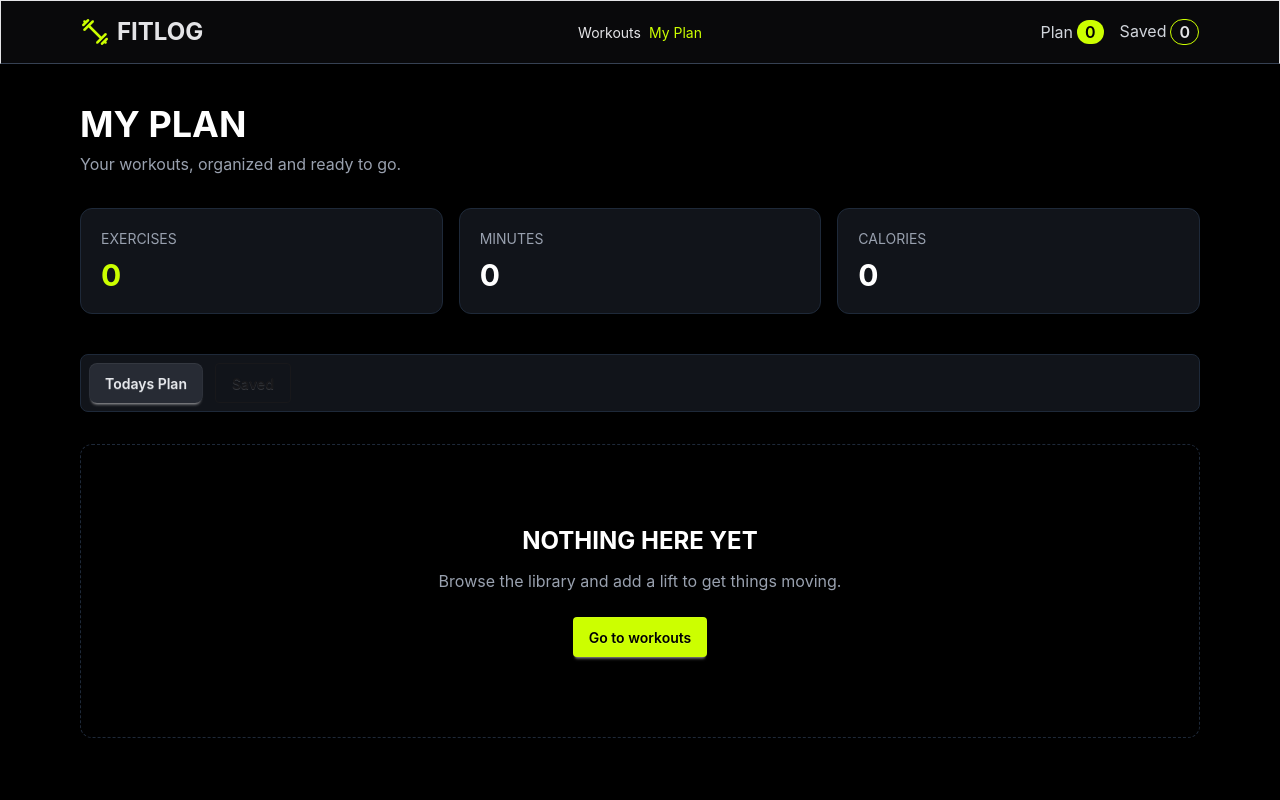
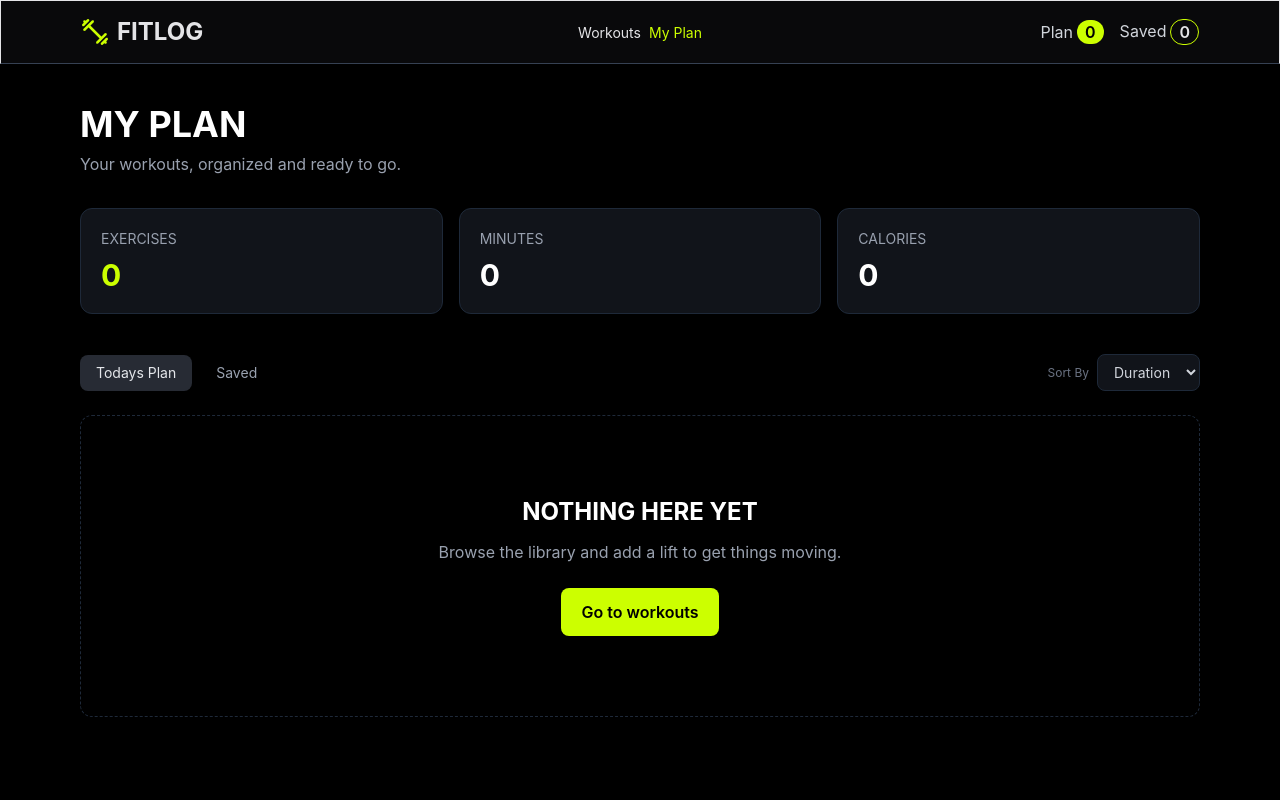
Before and after one commit to naifulnaife/A6_FitLog, a Next.js app: page /my-plan in a window 1280 px wide. Shown: the top 800 px of the page. Built offline with nearby package versions, Linux system fonts and the light colour scheme.

Commit message:
Sorted Section

```diff
--- a/src/app/my-plan/page.tsx
+++ b/src/app/my-plan/page.tsx
@@ -7,34 +7,51 @@ import { usePlan } from "@/context/PlanContext";
 import { toast } from "react-toastify";
 import { Clock3, Flame, Star } from "lucide-react";
 
-const MyPlan = () => {const {plan, saved,removeFromPlan, removeSaved, } = usePlan();
-const [activeTab, setActiveTab] = useState<"plan" | "saved">("plan");
-
+  const MyPlan = () => {
+  const {plan,saved, removeFromPlan, removeSaved,} = usePlan();
+  const [activeTab, setActiveTab] =  useState<"plan" | "saved">("plan");
+  const [sortBy, setSortBy] = useState<"duration" | "calories" | "rating">("duration");
+  const [completedWorkouts, setCompletedWorkouts] =useState<number[]>([]);
   const currentWorkouts = activeTab === "plan" ? plan : saved;
   const totalExercises = currentWorkouts.length;
-  const totalMinutes = currentWorkouts.reduce((total, workout) => total + workout.duration, 0 );
-  const totalCalories = currentWorkouts.reduce((total, workout) => total + workout.caloriesBurned, 0);
+  const totalMinutes =currentWorkouts.reduce( (total, workout) =>  total + workout.duration, 0);
+  const totalCalories = currentWorkouts.reduce(  (total, workout) =>   total + workout.caloriesBurned, 0 );
+  const sortedWorkouts =[...currentWorkouts].sort((a, b) => {
+
+      if (sortBy === "duration") {
+        return a.duration - b.duration; }
+      if (sortBy === "calories") {
+        return ( a.caloriesBurned -b.caloriesBurned);
+      }
+
+      return a.rating - b.rating;
+    });
 
   return (
     <main className="min-h-svh px-10 lg:px-20 py-10 bg-black text-white">
+      <div className="mb-8">
+        <h1 className="text-4xl font-bold">
+          MY PLAN
+        </h1>
+        <p className="text-gray-400 mt-2">
+          Your workouts, organized and ready to go.
+        </p>
+      </div>
 
-      <div className="mb-8">
-        <h1 className="text-4xl font-bold">MY PLAN</h1>
-        <p className="text-gray-400 mt-2"> Your workouts, organized and ready to go. </p>
-      </div>
+
 
     <div className="grid grid-cols-1 sm:grid-cols-3 gap-4 mb-10">
       <div className="bg-[#11141a] border border-gray-800 rounded-xl p-5">
        <p className="text-gray-400 text-sm">
          EXERCISES
       </p>
-
      <h2 className="text-3xl font-bold mt-2 text-[#ccff00]">
        {totalExercises}
       </h2>
     </div>
 
     <div className="bg-[#11141a] border border-gray-800 rounded-xl p-5">
+
           <p className="text-gray-400 text-sm">
             MINUTES
           </p>
@@ -42,138 +59,173 @@ const [activeTab, setActiveTab] = useState<"plan" | "saved">("plan");
             {totalMinutes}
           </h2>
         </div>
+
         <div className="bg-[#11141a] border border-gray-800 rounded-xl p-5">
           <p className="text-gray-400 text-sm">
             CALORIES
           </p>
-
           <h2 className="text-3xl font-bold mt-2">
             {totalCalories}
           </h2>
         </div>
-
       </div>
 
-
-
-      <div className="flex gap-3 mb-8 border border-gray-800 rounded-lg p-2 bg-[#11141a]">
-
-        <button
-          onClick={() => setActiveTab("plan")}
-          className={
-            activeTab === "plan" ? "btn bg-[#272b34] rounded-lg text-gray-200 border-none" : "btn btn-outline text-gray-400"}>
+      <div className="flex items-center justify-between mb-6">
+        <div className="flex items-center gap-2">
+          <button onClick={() =>setActiveTab("plan")}
+          className={activeTab === "plan"  ? "px-4 py-2 rounded-lg bg-[#272b34] text-gray-200 text-sm" : "px-4 py-2 rounded-lg text-gray-400 text-sm hover:bg-[#11141a]" } >
             Todays Plan
           </button>
 
 
-        <button
-          onClick={() => setActiveTab("saved")}
-          className={
-            activeTab === "saved" ? "btn bg-[#272b34] rounded-lg text-gray-200 border-none" : "btn btn-outline text-gray-40 "}>
+          <button onClick={() => setActiveTab("saved")}className={
+              activeTab === "saved"? "px-4 py-2 rounded-lg bg-[#272b34] text-gray-200 text-sm": "px-4 py-2 rounded-lg text-gray-400 text-sm hover:bg-[#11141a]"}>
             Saved
           </button>
+        </div>
+
+        <div className="flex items-center gap-2">
+          <label
+            htmlFor="sort"
+            className="text-xs text-gray-500">
+            Sort By
+          </label>
+          <select
+            id="sort"
+            value={sortBy}
+            onChange={(e) =>
+              setSortBy(e.target.value as | "duration" | "calories"| "rating")
+            }
+            className="px-3 py-2 rounded-lg bg-[#11141a] border border-gray-800 text-gray-300 text-sm outline-none">
+
+            <option value="duration">
+              Duration
+            </option>
+
+            <option value="calories">
+              Calories
+            </option>
+
+            <option value="rating">
+              Rating
+            </option>
+
+          </select>
 
         </div>
-      <div>
 
       </div>
 
       {currentWorkouts.length === 0 ? (
-
         <div className="border border-dashed border-gray-800 rounded-xl text-center py-20">
-
           <h2 className="text-2xl font-bold mb-3">
             NOTHING HERE YET
           </h2>
-
           <p className="text-gray-400 mb-6">
             Browse the library and add a lift to get things moving.
           </p>
-
           <Link
             href="/"
-            className="btn bg-[#ccff00] text-black border-none">
+            className="inline-block px-5 py-3 rounded-lg bg-[#ccff00] text-black font-semibold">
             Go to workouts
           </Link>
+        </div>
 
-        </div> ) : (
+      ) : (
 
         <div className="space-y-4">
+          {sortedWorkouts.map((workout) => {
+            const isCompleted =
+              completedWorkouts.includes(
+                workout.id );
 
-          {currentWorkouts.map((workout) => (
+            return (
 
               <div
                 key={workout.id}
-              className="bg-[#11141a] border border-gray-800 rounded-xl p-3">
+                className={`bg-[#11141a] border border-gray-800 rounded-xl p-3 ${
+                  isCompleted
+                    ? "opacity-60"
+                    : "" }`} >
 
         <div className="flex flex-col sm:flex-row items-center gap-4">
            <div className="w-full sm:w-24 h-20 shrink-0">
-                  <Image src={workout.image} alt={workout.name}  width={150}  height={100}
-                    className="w-full h-full object-cover rounded-lg" />
+               <Image
+                      src={workout.image}
+                      alt={workout.name}
+                      width={150}
+                      height={100}
+                      className="w-full h-full object-cover rounded-lg"/>
              </div>
+
     <div className="flex-1 w-full">
        <h2 className="font-bold text-lg">
        {workout.name}
      </h2>
+
                     <p className="text-sm text-gray-500">
                       {workout.equipment}
                     </p>
+
                     <div className="flex flex-wrap gap-4 text-xs text-gray-400 mt-2">
-
-                    <span className="flex">
-                      <Clock3 size={18} className="text-[#ccff00]"/> {workout.duration} min
+                      <span className="flex items-center gap-1">
+                        <Clock3
+                          size={17}
+                          className="text-[#ccff00]" />
+                        {workout.duration} min
                       </span>
-
-                    <span className="flex ">
-                      <Flame size={18} className="text-[#ccff00]"/>{workout.caloriesBurned} kcal
+                      <span className="flex items-center gap-1">
+                        <Flame
+                          size={17}
+                          className="text-[#ccff00]" />
+                        {workout.caloriesBurned} kcal
                       </span>
-
-                    <span className="flex">
-                      <Star size={18} className="text-[#ccff00]"/> {workout.rating}
+                      <span className="flex items-center gap-1">
+                        <Star
+                          size={17}
+                          className="text-[#ccff00]" />
+                        {workout.rating}
                       </span>
-
                     </div>
                   </div>
+
                   <div className="flex items-center gap-2">
-
                     <Link
                       href={`/workouts/${workout.id}`}
-                    className="btn btn-sm btn-outline text-gray-400 border-gray-400 border rounded-2xl" >
+                      className="px-4 py-2 text-sm text-gray-400 border border-gray-600 rounded-full hover:text-white"  >
                       View Details
                     </Link>
+                    <button  onClick={() => {
+
+      if (!isCompleted) {
+         setCompletedWorkouts(
+           (previous) => [ ...previous, workout.id, ]);
+           toast.success( "Workout marked as done" ); } }}
+           disabled={isCompleted}className={
+           isCompleted ? "px-4 py-2 text-sm bg-gray-700 text-gray-400 rounded-full font-semibold cursor-not-allowed": "px-4 py-2 text-sm bg-[#ccff00] text-black rounded-full font-semibold" } >
+            {isCompleted ? "✓ Done" : "✓ Mark as Done"}
+</button>
 
                     <button
                       onClick={() => {
-                      toast.success("Workout marked as done");
-                    }}
-                    className="btn btn-sm bg-[#ccff00] text-black border-none rounded-2xl" >
-                    ✓ Mark as Done
+                        if (activeTab === "plan") {
+                          removeFromPlan(workout.id  );
+                          toast.success( "Removed from today's plan" );}
+                           else {
+                          removeSaved(workout.id );
+                          toast.success( "Removed from saved" );
+                        } }} className="px-2 py-2 text-gray-400 hover:text-white" >
+                      ×
                  </button>
-                  <button
-                    onClick={() => {
-                      if (activeTab === "plan") {
-                        removeFromPlan(workout.id);
-                        toast.success(
-                          "Removed from today's plan"
-                        );
-
-                      } else {
-                        removeSaved(workout.id);
-                        toast.success(
-                          "Removed from saved"
-                        );
-                      }
-                    }}
-                    className="btn btn-sm btn-ghost text-gray-400">   ×  </button>
-
             </div>
            </div>
        </div>
-
-          ))}
+      );
+    })}
 
     </div>
   )}
+
     </main>
   );
 };
```
Lines whose indentation alone changed are shown as unchanged.
